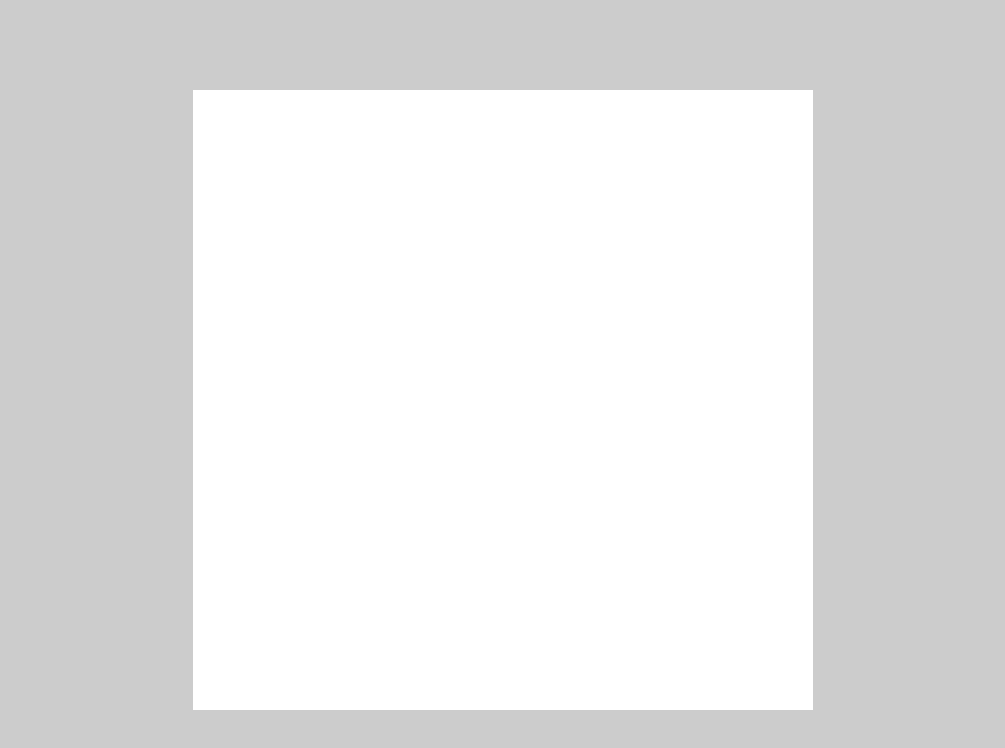
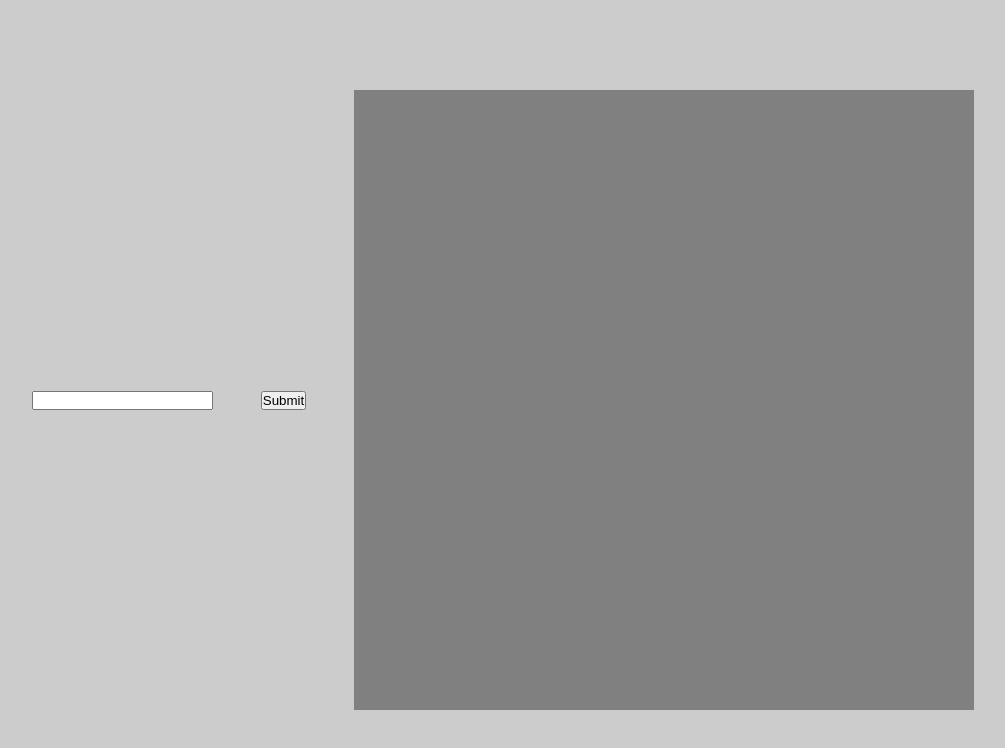
Before and after one commit to Rithish-Sripaul/etch-a-sketch, a plain HTML site: page index.html in a window 1280 px wide. Shown: the whole page, without its empty margins (137-1142 px from the left). Drawn offline with Linux system fonts and the light colour scheme.

Commit message:
Custom Sized Canvas
We can now choose the size of the canvas ourselvs via a Input fied and a button.

```diff
--- a/index.html
+++ b/index.html
@@ -12,7 +12,8 @@
 <body>
 
   <div class="container">
-
+    <input type="number">
+    <button>Submit</button>
     <div class="canvas">
 
     </div>
--- a/script.js
+++ b/script.js
@@ -2,9 +2,11 @@
 
 const canvas = document.querySelector(".canvas");
 
-const pixelCount = 16;
-const num = 620 / pixelCount;
-
+function createCnavas(pixelCount, num) {
+  // Removing the child elements of the old Canvas
+  while (canvas.childElementCount > 0) {
+    canvas.removeChild(canvas.firstElementChild);
+  }
   for (let i = 0; i < pixelCount; i++) {
     const pixelRow = document.createElement("div");
     pixelRow.classList.add("pixel-row");
@@ -25,3 +27,10 @@ pixels.forEach((pixel) => {
       pixel.style.backgroundColor = "#000";
     });
   });
+}
+
+const button = document.querySelector("button");
+const pixelCount = document.querySelector("input");
+button.addEventListener("click", () => {
+  createCnavas(parseInt(pixelCount.value), 620 / pixelCount.value);
+});
--- a/style.css
+++ b/style.css
@@ -14,6 +14,7 @@ body {
   display: flex;
   align-items: center;
   justify-content: center;
+  gap: 48px;
 }
 
 .pixel-row {
@@ -22,7 +23,7 @@ body {
 }
 
 .pixel {
-  background-color: white;
+  background-color: grey;
 }
 
 .canvas {
```
Lines whose indentation alone changed are shown as unchanged.
